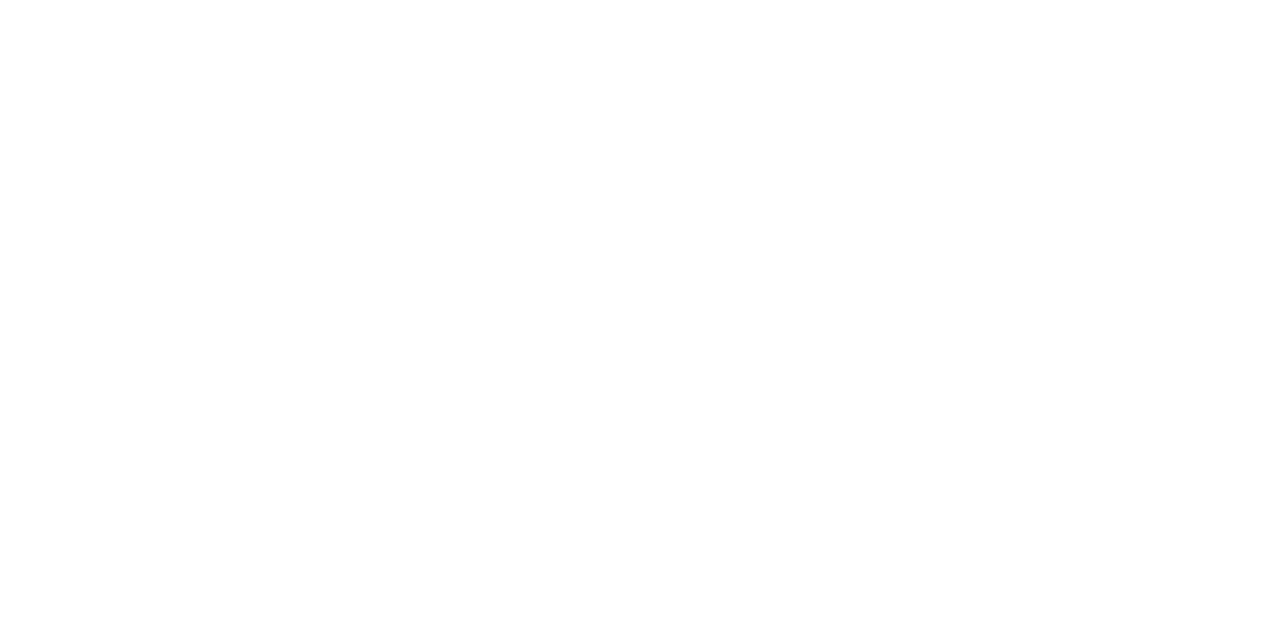
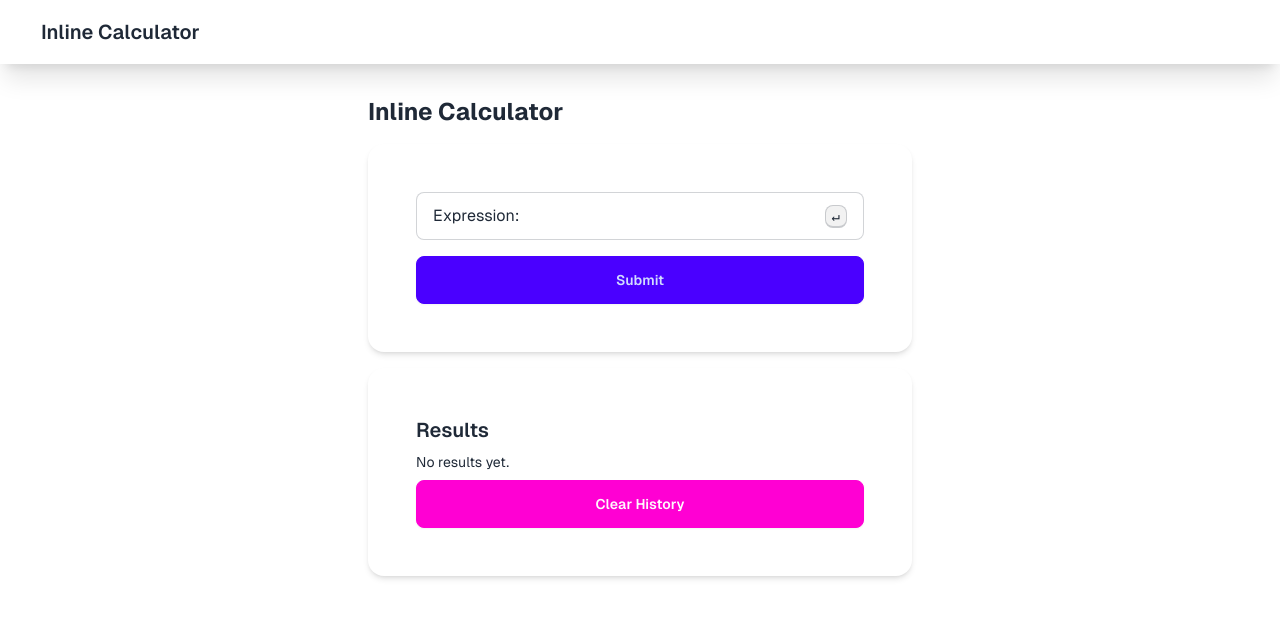
Before and after one commit to jonashaas/calculator, a Next.js app: page / in a window 1280 px wide. Shown: the top 618 px of the page. Built offline with nearby package versions, Linux system fonts and the light colour scheme.

Commit message:
adding build components to page

```diff
--- a/src/app/page.js
+++ b/src/app/page.js
@@ -1,8 +1,32 @@
-import Image from "next/image";
+'use client';
+
+import { useState, useEffect } from "react";
+import NavBar from '@/app/components/NavBar';
+import ExpressionInput from '@/app/components/ExpressionInput';
+import Results from '@/app/components/Result';
+import Card from '@/app/components/Card';
 
 export default function Home() {
+  const [history, setHistory] = useState([]);
+
+  // Load history from Local Storage on initial render
+  useEffect(() => {
+    const storedHistory = JSON.parse(localStorage.getItem('calculationHistory')) || [];
+    setHistory(storedHistory);
+  }, []);
+
   return (
     <>
+      <NavBar />
+      <main className="flex flex-col gap-4 mt-4 mx-auto max-w-xl w-full p-4">
+        <h1 className="text-2xl font-bold">Inline Calculator</h1>
+        <Card>
+          <ExpressionInput setHistory={setHistory} />
+        </Card>
+        <Card>
+          <Results history={history} setHistory={setHistory} />
+        </Card>
+      </main>
     </>
   );
 }
```
